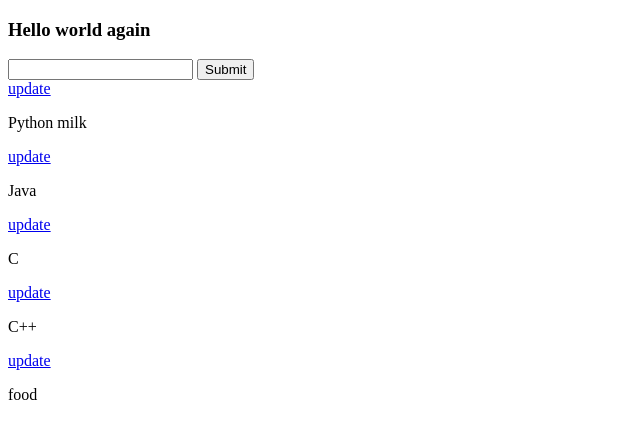
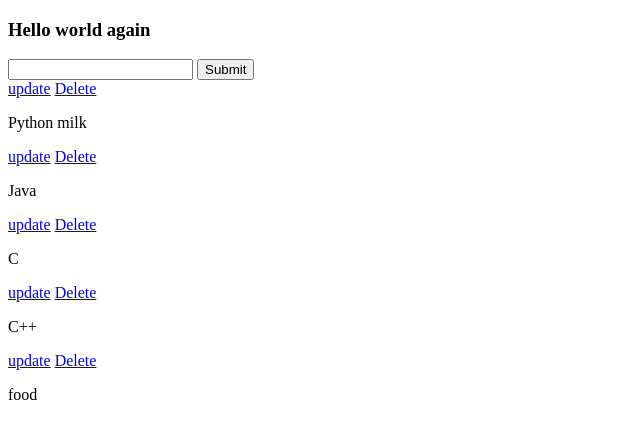
Before and after one commit to KodianKodes/Todo, a Django app: page / in a window 1280 px wide. Shown: the top 439 px of the page, without its empty margins (0-640 px from the left). Run offline with Django 3.2, Linux system fonts and the light colour scheme; data comes from the database, SQL or seed files in the repository; both versions use the stored data as it was after the commit.

Commit message:
more update

```diff
--- /dev/null
+++ b/CRUD/templates/CRUD/delete.html
@@ -0,0 +1,3 @@
+<p>Are you sure you want to delete "{{item}}"?</p>
+
+<a href="{% url 'home' shown.id %}">cancel</a>
--- a/CRUD/templates/CRUD/index.html
+++ b/CRUD/templates/CRUD/index.html
@@ -15,8 +15,10 @@
         <input type="submit" name='create Task'>
     </form>
     {% for  shown in display %}
-        <a href="{% url 'update_crud' shown.id %}">update</a>
         <div>
+            <a href="{% url 'update_crud' shown.id %}">update</a>
+            <a href="{% url 'delete' shown.id %}">Delete</a>
+
             <p>{{shown}}</p>
         </div>
 
--- a/CRUD/templates/CRUD/update_crud.html
+++ b/CRUD/templates/CRUD/update_crud.html
@@ -1,6 +1,6 @@
 <h3>Update Task</h3>
 
-<form action="">
+<form action="", method='POST'>
     {% csrf_token %}
 
     {{form}}
--- a/CRUD/urls.py
+++ b/CRUD/urls.py
@@ -4,4 +4,5 @@ from . import views
 urlpatterns = [
     path('' , views.index, name='home'),
     path('update/<str:pk>/', views.update, name='update_crud'),
+    path('delete/<str:pk>/', views.delete, name='delete'),
 ]
--- a/CRUD/views.py
+++ b/CRUD/views.py
@@ -1,13 +1,14 @@
-from django.shortcuts import render, redirect
+from django.shortcuts import render, redirect # make use of reques and render function
 from django.http import HttpResponse
-from .models import *
+from .models import *  #importing all the model(classes) for my views
 from .forms import *
 
 # Create your views here.
 def index(request):
+    """Created a class 'crud' and call all the objects of crud for views page. """
     crud_model = Crud.objects.all()
 
-    form = CrudForm()
+    form = CrudForm() #declaration of form and assigning it to class model Crud.
 
     if request.method == "POST":
         form = CrudForm(request.POST)
@@ -26,6 +27,19 @@ def update(request, pk):
 
     form = CrudForm(instance=task)
 
+    if request.method == 'POST':
+        form = CrudForm(request.POST, instance=task)
+        if form.is_valid():
+            form.save()
+            return redirect('/')
+
     context = {'form':form}
 
     return render(request, 'CRUD/update_crud.html', context)
+
+
+def delete(request, pk):
+    item = Crud.objects.get(id=pk)
+
+    context = {'item':item}
+    return render(request, 'CRUD/delete.html', context)
```
Also changed, not shown: db.sqlite3.
